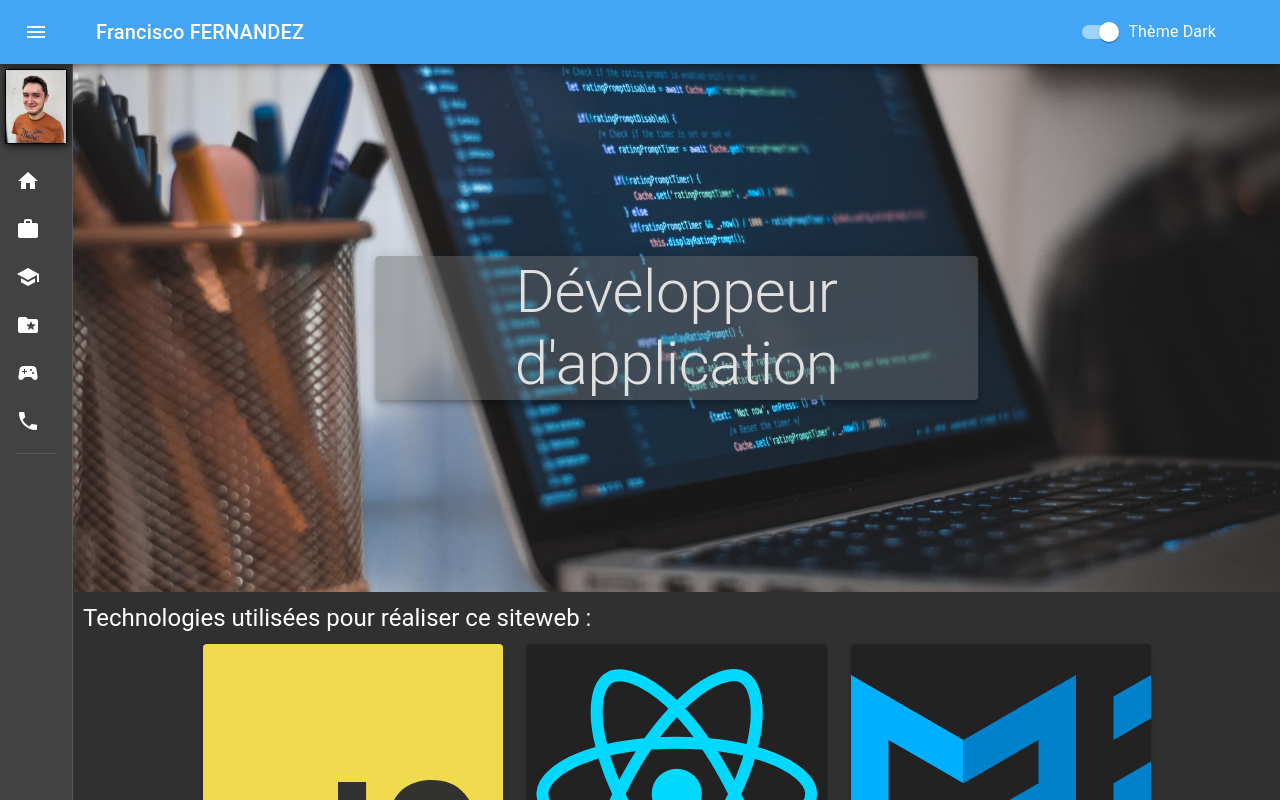
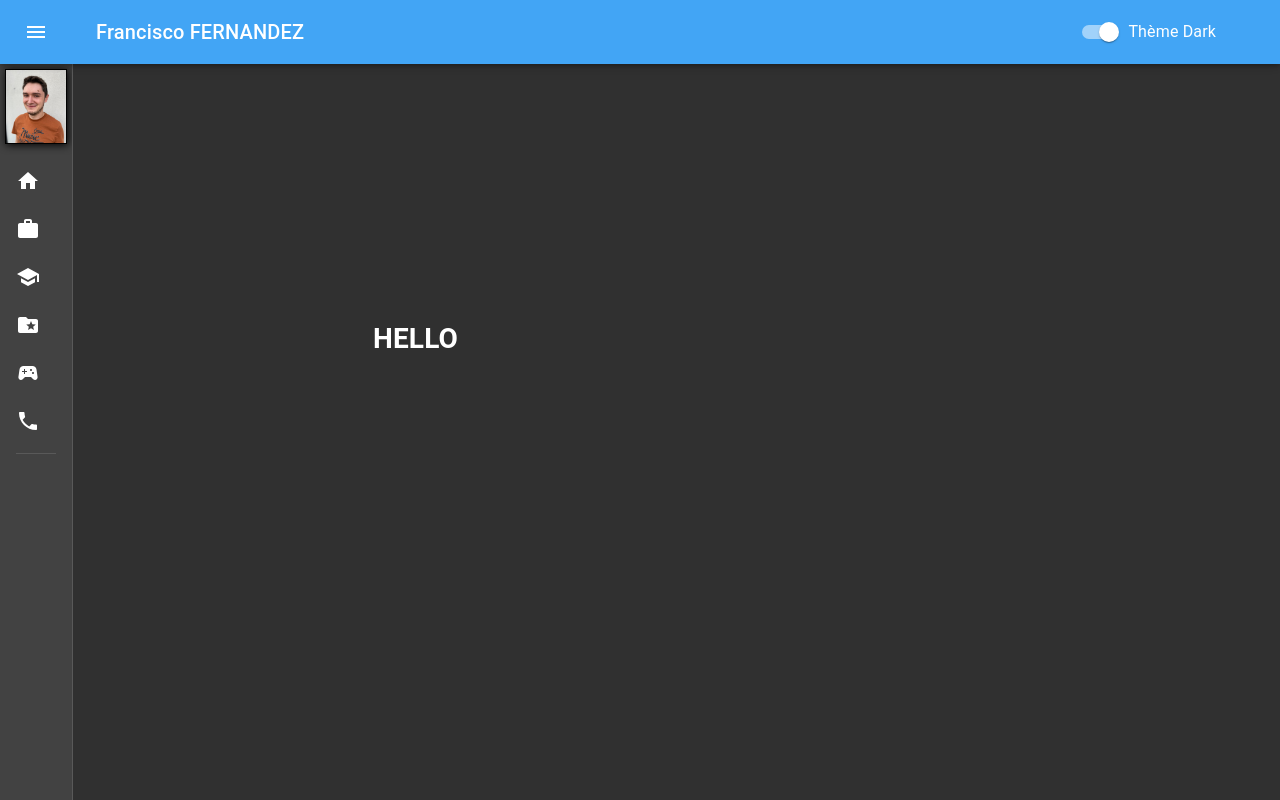
Before and after one commit to Bedhiver/websitefrancisco, a React (Create React App) app: page /experience in a window 1280 px wide. Shown: the top 800 px of the page. Built offline with nearby package versions, Linux system fonts and the light colour scheme.

Commit message:
WiP: adding Router and links to others pages

```diff
--- a/src/components/DrawerLeft.js
+++ b/src/components/DrawerLeft.js
@@ -22,10 +22,8 @@ import DrawerLeftStyle from "../styles/DrawerLeftStyle";
 import Main from "./Main";
 import categoriesDrawerLeft from "../utils/DrawerLeftMenu";
 import "./../styles/test.css";
-// import CustomLink from "./CustomLink";
-// import { Route, Switch } from "react-router";
-// import CustomButton from "./CustomButton";
-// import { BrowserRouter as Router } from "react-router-dom";
+import { Link, Route, Switch } from "react-router-dom";
+import Test from "./Test";
 
 export default function MiniDrawer(props) {
   const classes = DrawerLeftStyle();
@@ -107,7 +105,12 @@ export default function MiniDrawer(props) {
         />
         <List>
           {categoriesDrawerLeft.map((element) => (
-            <ListItem button key={element.categoryName}>
+            <ListItem
+              button
+              component={Link}
+              to={element.path}
+              key={element.categoryName}
+            >
               <ListItemIcon>
                 <SvgIcon component={element.icon} />
               </ListItemIcon>
@@ -117,7 +120,16 @@ export default function MiniDrawer(props) {
         </List>
         <Divider variant="middle" spacing={100} />
       </Drawer>
-      <Main classes={classes} path={path} />
+      <Switch>
+        <Route
+          exact
+          path="/"
+          component={() => <Main classes={classes} path={path} />}
+        />
+        <Route exact path="/experience" component={Test} />
+        {/* <Route path="*" component={NotFound}/> */}
+      </Switch>
+      {/* <Main classes={classes} path={path} /> */}
     </div>
   );
 }
--- a/src/components/Main.js
+++ b/src/components/Main.js
@@ -1,9 +1,5 @@
 import React from "react";
-import { BrowserRouter as Router, Route, Switch } from "react-router-dom";
-import CustomLink from "./CustomLink";
-import CustomButton from "./CustomButton";
-import NotFound from "./NotFound";
-import { Box, Button, Typography } from "@material-ui/core";
+import { Typography } from "@material-ui/core";
 import Card from "./Card";
 import { Grid, Paper } from "@material-ui/core";
 import {
@@ -16,7 +12,7 @@ import MainStyle from "../styles/MainStyle";
 
 export default function Main(props) {
   const classes = props.classes;
-  const path = props.path;
+  // const path = props.path;
   const customStyle = MainStyle();
 
   return (
@@ -59,7 +55,7 @@ export default function Main(props) {
           </Grid>
         ))}
       </Grid>
-      <div className={classes.itemContent}>
+      {/* <div className={classes.itemContent}>
         <Router>
           <Switch>
             <Route exact path="/hello">
@@ -89,7 +85,7 @@ export default function Main(props) {
         >
           test link
         </Button>
-      </div>
+      </div> */}
       <div className={classes.toolbar} />
       <Typography paragraph>
         Lorem ipsum dolor sit amet, consectetur adipiscing elit, sed do eiusmod
--- /dev/null
+++ b/src/components/Test.js
@@ -0,0 +1,9 @@
+import React from "react";
+
+export default function Test() {
+  return (
+    <div style={{ margin: "300px" }}>
+      <h1>HELLO</h1>
+    </div>
+  );
+}
--- a/src/index.js
+++ b/src/index.js
@@ -1,11 +1,14 @@
 import React from "react";
 import ReactDOM from "react-dom";
+import { BrowserRouter } from "react-router-dom";
 import App from "./App";
 import reportWebVitals from "./reportWebVitals";
 
 ReactDOM.render(
   <React.StrictMode>
-    <App />
+    <BrowserRouter>
+      <App />
+    </BrowserRouter>
   </React.StrictMode>,
   document.getElementById("root")
 );
--- a/src/utils/DrawerLeftMenu.js
+++ b/src/utils/DrawerLeftMenu.js
@@ -9,26 +9,32 @@ const categoriesDrawerLeft = [
   {
     categoryName: "Accueil",
     icon: HomeIcon,
+    path: "/",
   },
   {
     categoryName: "Expérience",
     icon: WorkIcon,
+    path: "/experience",
   },
   {
     categoryName: "Formation",
     icon: SchoolIcon,
+    path: "/degree",
   },
   {
     categoryName: "Projets",
     icon: FolderSpecialIcon,
+    path: "/projects",
   },
   {
     categoryName: "Jeu",
     icon: SportsEsportsIcon,
+    path: "/games",
   },
   {
     categoryName: "Contact",
     icon: PhoneIcon,
+    path: "/contact",
   },
 ];
 
```
Also changed, not shown: src/App.js (+9 -0 lines).
